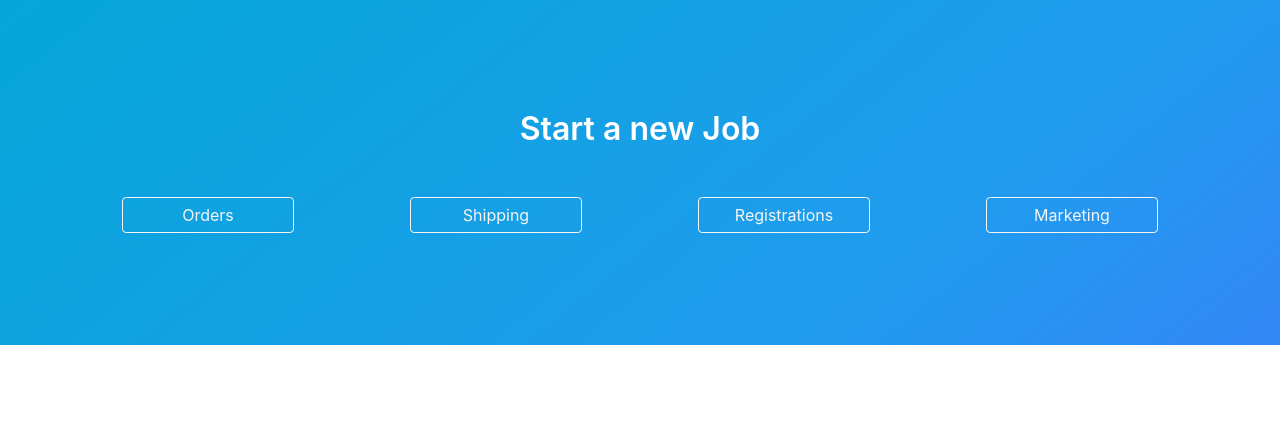
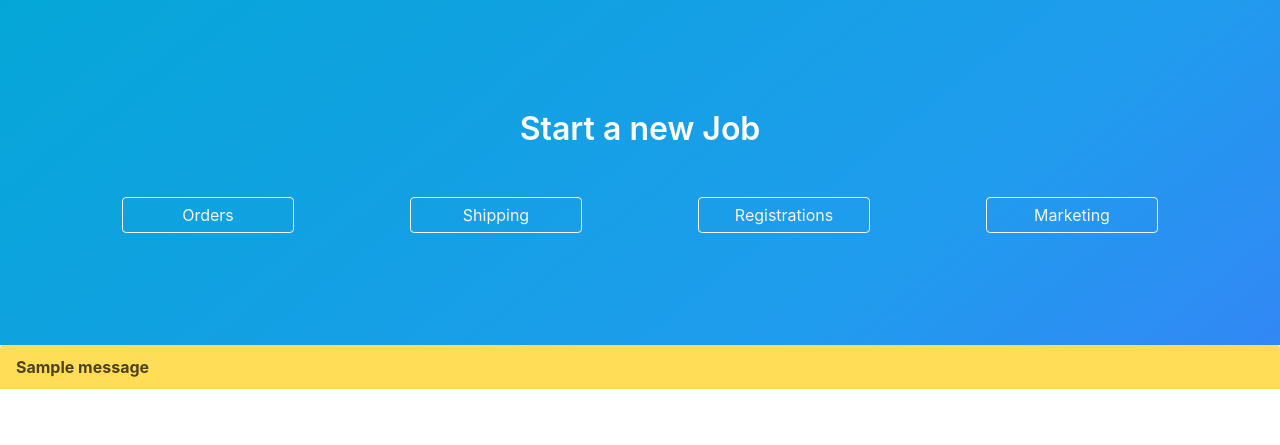
Before and after one commit to aayushdutt/paytm-creditprofile, a Flask app: page /run/1 in a window 1280 px wide. Shown: the part 82-527 px from the top of the page. Run offline with Flask 2, Linux system fonts and the light colour scheme; data comes from the database, SQL or seed files in the repository; tables that the repository leaves empty hold one stand-in row (values such as "Sample post"); one stand-in notice (Sample message) is shown.

Commit message:
Added flash message

```diff
--- a/backend/scoreapp/job_helper.py
+++ b/backend/scoreapp/job_helper.py
@@ -6,11 +6,7 @@ from scoreapp.models import order, shippingData, registrationData, marketing, jo
 def run_job(job_category):   #category
     print("reached run_job()")
     active_jobs = jobs.query.filter_by(job_name=job_category).filter_by(job_status='active').all()
-#    if len(active_jobs) > 0 :
     return active_jobs
-    #print(type(active_jobs))
-
-
 
     #job_to_be_saved = jobs(job_id=job_data.job_id, job_name=job_data.job_name, job_status=job_data.job_status,
     #	start_time=job_data.start_time, finish_time=job_data.finish_time, total_records=job_data.total_records,
--- a/backend/scoreapp/routes.py
+++ b/backend/scoreapp/routes.py
@@ -55,7 +55,7 @@ def run(category=None):
 		# # run and save job
 		job_data = run_job(category)
 		if(len(job_data)>0):
-			flash('Already Added', success)
+			flash("Already Added")
 		# # refresh page
 		#jobq = jobs.query.filter_by(job_status='active')
 		return render_template('home.html', title='Index', jobs=job_data)
--- a/backend/scoreapp/templates/home.html
+++ b/backend/scoreapp/templates/home.html
@@ -1,5 +1,6 @@
 {% extends "layout.html" %}
 {% block content %}
+
 <nav class="navbar is-white topNav">
   <div class="container">
     <div class="navbar-brand">
@@ -28,7 +29,6 @@
     </div>
   </div>
 </nav>
-
 <section class="hero is-medium is-info is-bold">
   <div class="hero-body">
     <div class="container">
@@ -38,7 +38,7 @@
       <div class="level">
         <a
           class="level-item button is-outlined is-light"
-          href="{{ url_for('run',category='order') }}"
+          href="{{ url_for('run',category='orders') }}"
           >Orders</a
         >
         <a
@@ -61,6 +61,18 @@
   </div>
 </section>
 
+<article class="message is-warning">
+{% with messages = get_flashed_messages() %}
+  {% if messages %}
+    {% for message in messages %}
+      <div class="message-header">
+       <p>{{message}}</p>
+      </div>
+    {% endfor %}
+  {% endif %}
+{% endwith %}
+</article>
+
 <section class="section">
   <div class="container">
     {% for job in jobs %}
```
Also changed, not shown: 1 other file.
